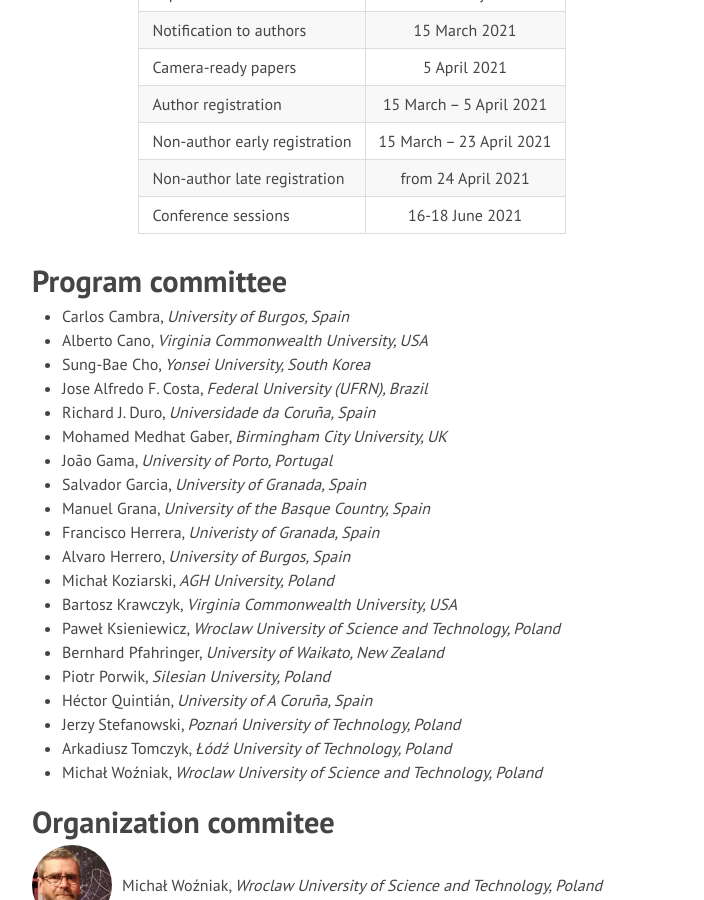
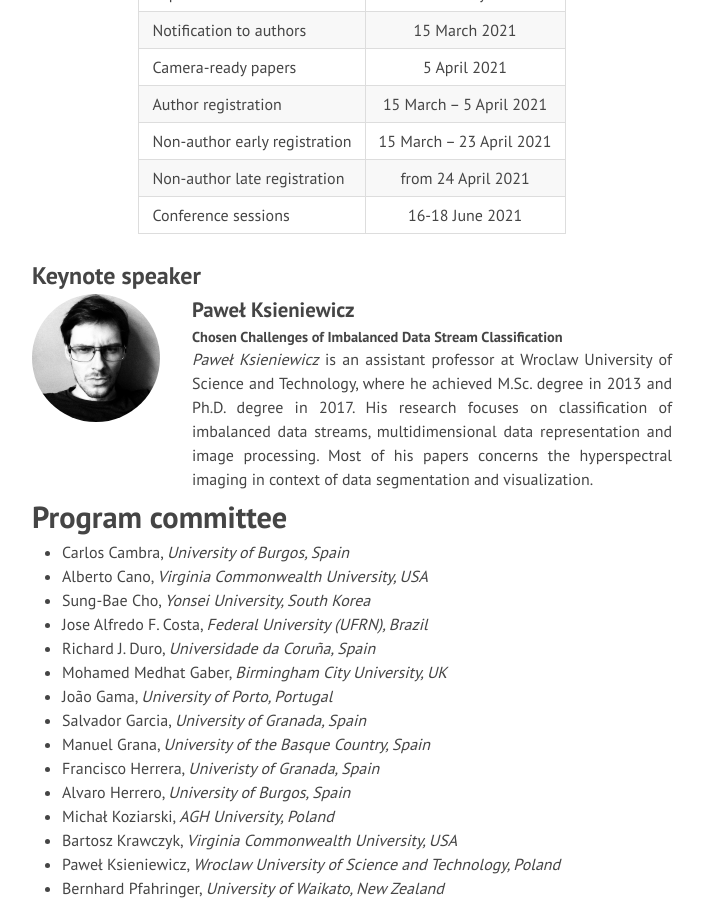
Before and after one commit to clfdd/clfdd.github.io, a Jekyll site: the page built from index.md, in a window 1280 px wide and 900 px high, scrolled down 1209 px. Shown: the whole window, without its empty margins (288-992 px from the left). Built offline with Jekyll 4.4.1, drawn with Linux system fonts in a browser that asks for light colours; nearby versions of some CDN libraries; Markdown is read by kramdown in place of the engine named in the settings.

Commit message:
Add keynote speaker

```diff
--- a/index.md
+++ b/index.md
@@ -94,9 +94,19 @@ The meeting schedule of CLD2 and DIS-A workshops is as follows
 | zebra stripes | are neat      |    $1 |
 -->
 
-<!--
 ## Keynote speaker
 
+<div class="picture">
+  <img src="ksieniewicz.jpg">
+  <div>
+    <h3>Paweł Ksieniewicz</h3>
+    <h5>Chosen Challenges of Imbalanced Data Stream Classification</h5>
+    <i>Paweł Ksieniewicz</i> is an assistant professor at Wroclaw University of Science and Technology, where he achieved M.Sc. degree in 2013 and Ph.D. degree in 2017. His research focuses on classification of imbalanced data streams, multidimensional data representation and image processing. Most of his papers concerns the hyperspectral imaging in context of data segmentation and visualization.
+  </div>
+</div>
+<div class='cleaner'></div>
+
+<!--
 <div class="picture">
   <img src="acano.jpg">
   <div>
```
